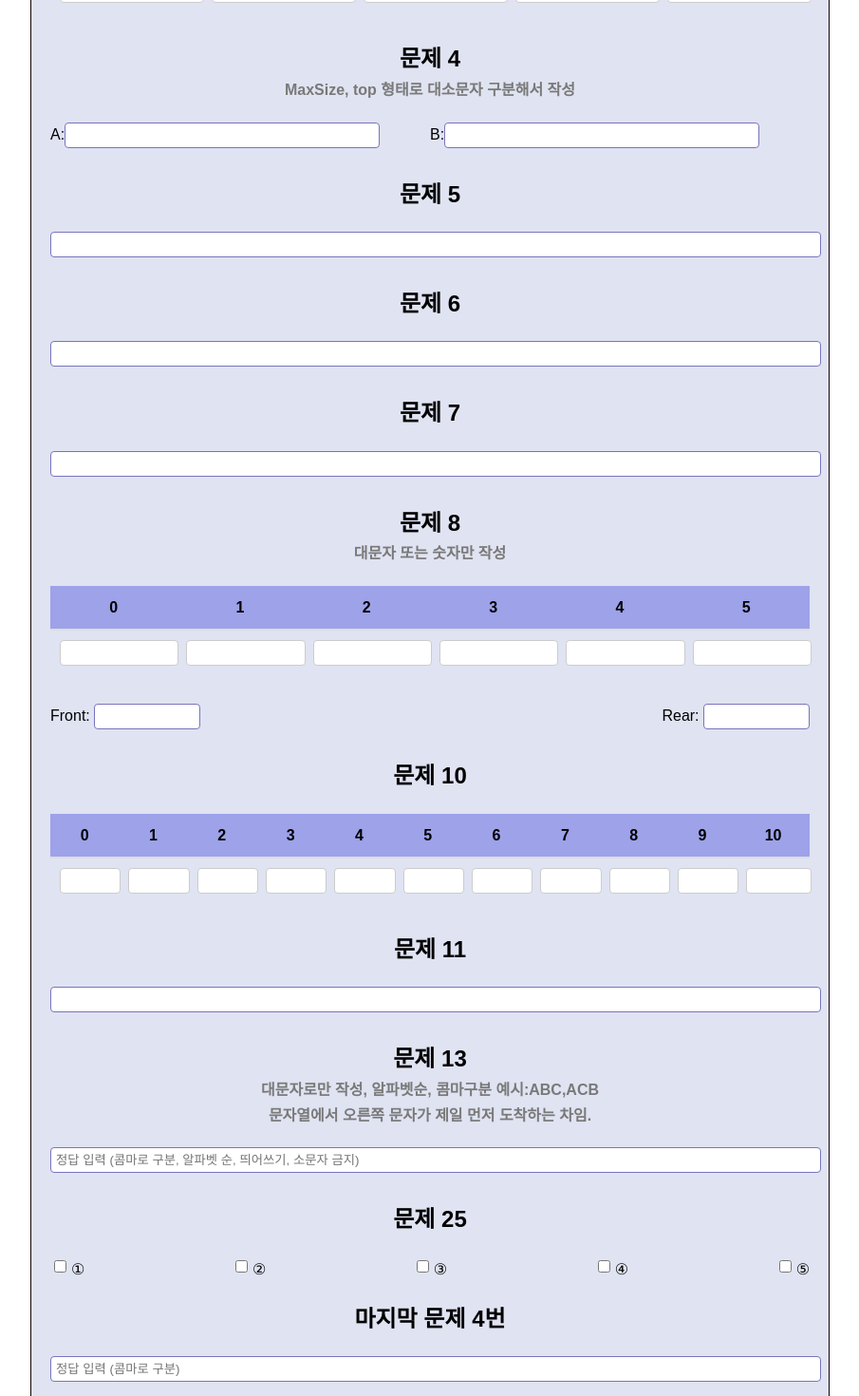
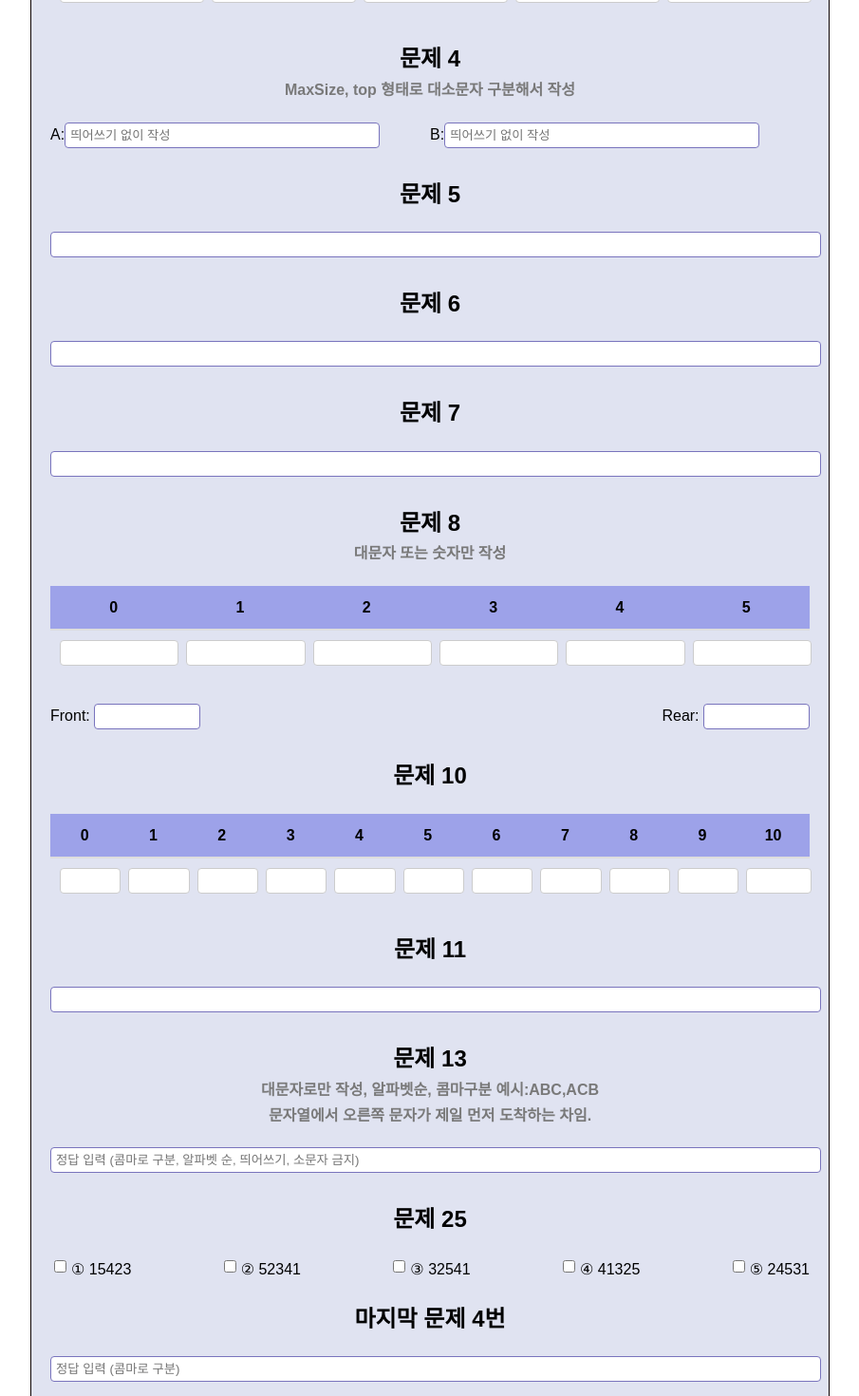
Before and after one commit to Gam5g/Problems3, a React (Create React App) app: page / in a window 1280 px wide. Shown: the part 800-2270 px from the top of the page at 95% size, without its empty margins (187-1092 px from the left). Built offline with nearby package versions, Linux system fonts and the light colour scheme.

Commit message:
placeholder 수정

```diff
--- a/src/App.js
+++ b/src/App.js
@@ -313,6 +313,7 @@ const App = () => {
               value={userInputs.question4[0] || ""}
               onChange={(e) => handleInputChange(e, "question4", 0)}
               style={{ width: "80%" }}
+              placeholder="띄어쓰기 없이 작성"
             />
           </div>
           <div style={{ flex: 1 }}>
@@ -322,6 +323,7 @@ const App = () => {
               value={userInputs.question4[1] || ""}
               onChange={(e) => handleInputChange(e, "question4", 1)}
               style={{ width: "80%" }}
+              placeholder="띄어쓰기 없이 작성"
             />
           </div>
         </div>
@@ -465,7 +467,7 @@ const App = () => {
                 onChange={(e) => handleCheckboxChange(e, i + 1)}
                 style={{ marginRight: "5px" }}
               />
-              {["①", "②", "③", "④", "⑤"][i]}
+              {["① 15423", "② 52341", "③ 32541", "④ 41325", "⑤ 24531"][i]}
             </label>
           ))}
         </div>
```
